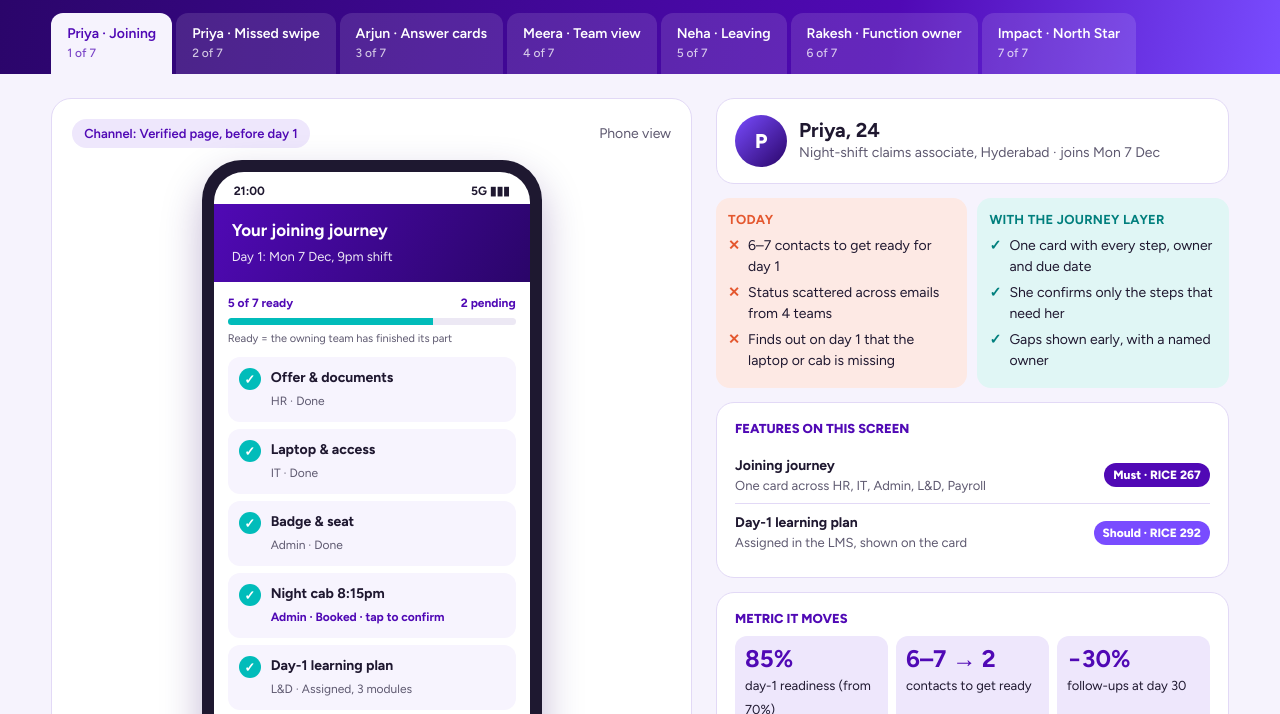
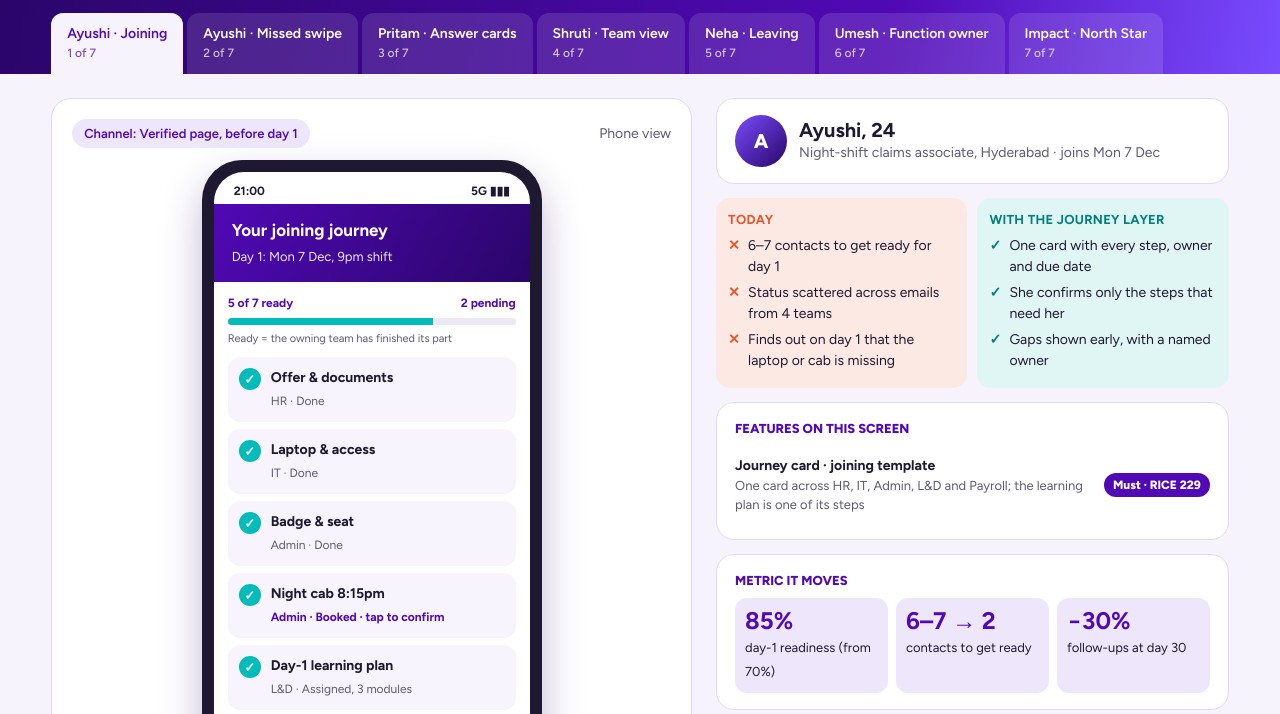
Before and after one commit to ksingha249/carelon-journey-prototype, a plain HTML site: page index.html in a window 1280 px wide. Shown: the part 85-799 px from the top of the page. Drawn offline with Linux system fonts and the light colour scheme.

Commit message:
Add files via upload

```diff
--- a/index.html
+++ b/index.html
@@ -139,7 +139,7 @@ const st={
   swipe:{step:'alert',out:'06:02',why:'Badge reader not working at Gate 2'},
   ans:{q:'',sel:null,fb:null},
   mgr:{nudged:{},filter:'all',toast:''},
-  leave:{after:false,slot:null,open:null,modal:false},
+  leave:{after:false,slot:null,open:null,modal:false,fb:null},
   own:{tab:'steps',offset:'D-10',toast:''}
 };
 const CARDS=[
@@ -149,37 +149,37 @@ const CARDS=[
  {id:'encash',k:'leave encashment exit settlement final',t:'Leave encashment when you leave',own:'Payroll',rev:'1 Nov 2026',next:'May 2027',pts:['Unused earned leave is paid in your full and final settlement','Your leaving journey shows the amount once Payroll calculates it','Questions go to the Payroll owner, not a general inbox'],act:'Open my leaving journey',sys:'Journey card',ret:'Answers once spread across the exit email chain.'}
 ];
 const SC=[
- {id:'joining',tab:'Priya · Joining',sub:'Must',chan:'Verified page, before day 1',dev:'phone',ini:'P',name:'Priya, 24',role:'Night-shift claims associate, Hyderabad · joins Mon 7 Dec',
+ {id:'joining',tab:'Ayushi · Joining',sub:'Must',chan:'Verified page, before day 1',dev:'phone',ini:'A',name:'Ayushi, 24',role:'Night-shift claims associate, Hyderabad · joins Mon 7 Dec',
   bef:['6–7 contacts to get ready for day 1','Status scattered across emails from 4 teams','Finds out on day 1 that the laptop or cab is missing'],
   aft:['One card with every step, owner and due date','She confirms only the steps that need her','Gaps shown early, with a named owner'],
-  feats:[['Joining journey','One card across HR, IT, Admin, L&D, Payroll','Must','267'],['Day-1 learning plan','Assigned in the LMS, shown on the card','Should','292']],
+  feats:[['Journey card · joining template','One card across HR, IT, Admin, L&D and Payroll; the learning plan is one of its steps','Must','229']],
   mets:[['85%','day-1 readiness (from 70%)'],['6–7 → 2','contacts to get ready'],['−30%','follow-ups at day 30']],
   tryit:'Open a row to see who owns it. Confirm the night cab, then enter bank details in Payroll\'s own form and watch the card update.'},
- {id:'swipe',tab:'Priya · Missed swipe',sub:'Should',chan:'Teams alert, mirrored by SMS',dev:'phone',ini:'P',name:'Priya, week 2',role:'Missed an out-swipe after a night shift',
+ {id:'swipe',tab:'Ayushi · Missed swipe',sub:'Should',chan:'Teams alert, mirrored by SMS',dev:'phone',ini:'A',name:'Ayushi, week 2',role:'Missed an out-swipe after a night shift',
   bef:['Learns at payslip time that her allowance was cut','Raises a ticket; it bounces between Payroll and T&A','Fix arrives after the cut-off'],
   aft:['Alert within a day, with the payroll cut-off date','One tap into the T&A system\'s own form','Manager approves in T&A; allowance protected'],
   feats:[['Missed-swipe alert','Reads the T&A feed, writes nothing back','Should','1,000']],
   mets:[['Before cut-off','swipes fixed in time'],['Falling','misrouted tickets']],
-  tryit:'Tap Fix now, submit the corrected out-time, then simulate Meera\'s approval.'},
- {id:'answers',tab:'Arjun · Answer cards',sub:'Should',chan:'Teams and intranet search',dev:'desk',ini:'A',name:'Arjun, 29',role:'Hybrid data analyst, Bengaluru',
+  tryit:'Tap Fix now, submit the corrected out-time, then simulate Shruti\'s approval.'},
+ {id:'answers',tab:'Pritam · Answer cards',sub:'Should',chan:'Teams and intranet search',dev:'desk',ini:'P',name:'Pritam, 29',role:'Hybrid data analyst, Bengaluru',
   bef:['Found two versions of the relocation policy','No idea which team owns the answer','Raises a ticket "just in case"'],
   aft:['One current card, with owner and review date','The old version is retired, not left beside it','"Not answered" routes to the owner with context'],
-  feats:[['Answer cards','About 50 owned, reviewed answers','Should','425'],['Targeted comms','Notices only to the sites and shifts affected','Should','708']],
+  feats:[['Answer cards','About 50 owned, reviewed answers','Should','425']],
   mets:[['60%','answered first time by a current card'],['Falling','misrouted tickets']],
   tryit:'Search "relocation" or tap a suggestion. Then answer "Did this help?" with No to see how it is routed.'},
- {id:'manager',tab:'Meera · Team view',sub:'Must',chan:'Teams tab for managers',dev:'desk',ini:'M',name:'Meera, 35',role:'Team lead, claims operations · 9 reports',
+ {id:'manager',tab:'Shruti · Team view',sub:'Must',chan:'Teams tab for managers',dev:'desk',ini:'S',name:'Shruti, 35',role:'Team lead, claims operations · 9 reports',
   bef:['Chases IT and Admin by email for every joiner','Learns about a missing laptop on day 1','Approves the same change in 4 systems'],
   aft:['At-risk steps flagged days ahead, with the owner','One nudge sends the owner full context','Her own steps sit in the same view'],
-  feats:[['Joining and leaving journeys','Manager view of each journey','Must','267 / 188'],['Approvals queue','All manager approvals in one place','R2','121']],
+  feats:[['Journey card','Manager view of each joining and leaving journey','Must','229'],['Approvals queue','All manager approvals in one place','R2','121']],
   mets:[['−50%','manager follow-ups per joiner'],['Improving','on-time hand-offs']],
   tryit:'Filter to At risk, nudge IT about Rahul\'s laptop, and schedule Neha\'s handover.'},
  {id:'leaving',tab:'Neha · Leaving',sub:'Must',chan:'Teams, then verified link after exit',dev:'phone',ini:'N',name:'Neha, 27',role:'Claims associate · last day Thu 31 Dec',
   bef:['5 contacts across HR, IT, Admin and Payroll','Worries whether final wages will arrive','After exit, only a general HR inbox'],
-  aft:['Every exit step on one card','A legal clock tracks final wages','Status after exit with a verified link, no login'],
-  feats:[['Leaving journey','Exit steps across five functions','Must','188'],['Legal clock','Final wages tracked to the 2-working-day window (scope per Legal)','Must','part of F2']],
+  aft:['Every exit step on one card','A legal clock tracks final wages','Status after exit, no login; her feedback improves the next cohort\'s steps'],
+  feats:[['Journey card · leaving template','Exit steps across five functions','Must','229'],['Legal clock','Final wages tracked to the 2-working-day window (scope per Legal)','Must','part of the card']],
   mets:[['95%','of in-scope leavers paid in the statutory window'],['98%','access removed on the last day']],
-  tryit:'Book a laptop return slot, then switch to "After exit" to see what Neha sees without a company login.'},
- {id:'owner',tab:'Rakesh · Function owner',sub:'Compact',chan:'Owner console',dev:'desk',ini:'R',name:'Rakesh, 41',role:'HR operations lead · owns HR\'s steps',
+  tryit:'Book a laptop return slot, then switch to "After exit" to see what Neha sees without a company login, and answer the feedback question that feeds the next cohort.'},
+ {id:'owner',tab:'Umesh · Function owner',sub:'Compact',chan:'Owner console',dev:'desk',ini:'U',name:'Umesh, 41',role:'HR operations lead · owns HR\'s steps',
   bef:['Gets tickets meant for other teams','Blamed when day 1 fails for any reason','No view of hand-offs to IT or Admin'],
   aft:['Sees only the steps HR owns, with due dates','Edits HR\'s steps; other teams\' steps are locked','Hand-off delays are visible, so blame is not'],
   feats:[['Journey compact','Each function keeps the "how"; owners and backups named','Must','base'],['Journey templates','Steps agreed by the council','Must','base']],
@@ -227,7 +227,7 @@ function rSwipe(){const s=st.swipe;let h;
  if(s.step==='alert'){h=`<div class="lock" style="height:100%;display:flex;flex-direction:column"><div class="sbar"><span>10:12</span><span>5G ▮▮▮</span></div><div class="clock">10:12</div><p style="text-align:center;margin:4px 0 20px;opacity:.85">Wednesday 16 December</p><div class="notif"><div class="app"><i></i>Teams · My Journey</div><b style="display:block;margin:6px 0 2px">Missed swipe last night</b><span style="font-size:14px">You swiped in at 20:58 on Tue 15 Dec but there is no out-swipe. Fix it before the payroll cut-off on Sun 20 Dec to keep your night-shift allowance.</span><div style="display:flex;gap:8px;margin-top:10px"><button class="btn sm" data-a="sfix">Fix now</button><button class="btn sm ghost" data-a="sfix">Later</button></div></div><div class="notif" style="opacity:.8"><div class="app"><i style="background:#44B8F3"></i>SMS · CGS-HR</div><span style="font-size:13px">Missed swipe on 15 Dec. Fix by 20 Dec in Teams or the T&A kiosk.</span></div></div>`}
  else{h=`<div class="sbar"><span>10:13</span><span>5G ▮▮▮</span></div><div class="ph" style="background:linear-gradient(120deg,#007F7D,#01BCBA)"><b>Attendance correction</b><span>Time & attendance system</span></div><div class="body">`;
   if(s.step==='form'){h+=`<span class="sys">T&A SYSTEM · opened from the alert</span><label class="f">Date</label><input class="inp" value="Tue 15 Dec · night shift" readonly><label class="f">In-swipe</label><input class="inp" value="20:58 (recorded)" readonly><label class="f" for="out">Out-time</label><select id="out" data-a="sout">${['05:58','06:02','06:15','06:30'].map(t=>`<option ${t===s.out?'selected':''}>${t}</option>`).join('')}</select><label class="f" for="why">Reason</label><select id="why" data-a="swhy">${['Badge reader not working at Gate 2','Forgot to swipe','Left with the team lead'].map(t=>`<option ${t===s.why?'selected':''}>${t}</option>`).join('')}</select><button class="btn full" style="margin-top:14px" data-a="ssub">Submit for approval</button>`}
-  else{const ok=s.step==='ok';h+=`<div class="row ${ok?'':'wait'}">${dot(ok?'ok':'w',ok?'✓':'…')}<span><b>${ok?'Approved by Meera':'Sent to Meera for approval'}</b><small>Out-time ${s.out} · ${s.why}</small></span></div><div class="row">${dot(ok?'ok':'n',ok?'✓':'2')}<span><b>Payroll cut-off Sun 20 Dec</b><small>${ok?'Fixed 4 days early · allowance protected':'4 days left'}</small></span></div>${ok?'':'<button class="btn ghost full" style="margin-top:8px" data-a="sappr">Simulate: Meera approves in T&A</button>'}<button class="btn sm ghost" style="margin-top:12px" data-a="sreset">Replay from the alert</button>`}
+  else{const ok=s.step==='ok';h+=`<div class="row ${ok?'':'wait'}">${dot(ok?'ok':'w',ok?'✓':'…')}<span><b>${ok?'Approved by Shruti':'Sent to Shruti for approval'}</b><small>Out-time ${s.out} · ${s.why}</small></span></div><div class="row">${dot(ok?'ok':'n',ok?'✓':'2')}<span><b>Payroll cut-off Sun 20 Dec</b><small>${ok?'Fixed 4 days early · allowance protected':'4 days left'}</small></span></div>${ok?'':'<button class="btn ghost full" style="margin-top:8px" data-a="sappr">Simulate: Shruti approves in T&A</button>'}<button class="btn sm ghost" style="margin-top:12px" data-a="sreset">Replay from the alert</button>`}
   h+=`</div>`}
  return phoneWrap(h)}
 
@@ -235,7 +235,7 @@ function rSwipe(){const s=st.swipe;let h;
 function rAns(){const s=st.ans;const q=s.q.trim().toLowerCase();
  const res=q?CARDS.filter(c=>q.split(/\s+/).some(w=>w.length>2&&(c.k+' '+c.t.toLowerCase()).includes(w))):[];
  const show=s.sel?CARDS.filter(c=>c.id===s.sel):res;
- let b=`<h2>Ask anything about work here</h2><div class="sub">Answers come from cards each function owns and reviews.</div><div class="comms"><b style="color:#1a6f99">●</b><span><b>Hyderabad · night shift:</b> the Gate 2 badge reader was replaced on Fri 11 Dec. <span style="color:#5e5970">Shown to you because you work night shifts at Hyderabad.</span></span></div><form class="search" data-f="ans"><input class="inp" id="q" placeholder="Try relocation, night allowance, cab" value="${s.q.replace(/"/g,'&quot;')}" aria-label="Search answers"><button class="btn">Search</button></form><div class="sugg">${CARDS.map(c=>`<button data-a="apick" data-v="${c.id}">${c.t}</button>`).join('')}</div>`;
+ let b=`<h2>Ask anything about work here</h2><div class="sub">Answers come from cards each function owns and reviews.</div><form class="search" data-f="ans"><input class="inp" id="q" placeholder="Try relocation, night allowance, cab" value="${s.q.replace(/"/g,'&quot;')}" aria-label="Search answers"><button class="btn">Search</button></form><div class="sugg">${CARDS.map(c=>`<button data-a="apick" data-v="${c.id}">${c.t}</button>`).join('')}</div>`;
  if((q||s.sel)&&!show.length)b+=`<div class="ac"><b>No card yet for "${s.q.replace(/</g,'&lt;')}".</b><p class="meta">Your question goes to the right owner with context, and becomes a card if others ask it too.</p></div>`;
  for(const c of show)b+=`<div class="ac"><h3>${c.t}</h3><div class="meta">Owner: ${c.own} · Reviewed ${c.rev} · Next review ${c.next}</div><ul>${c.pts.map(p=>`<li>${p}</li>`).join('')}</ul><button class="btn sm">${c.act} →</button> <span style="font-size:12px;color:#5e5970">opens the ${c.sys}</span><div class="retired">✓ ${c.ret}</div><div style="margin-top:10px;font-size:13px">Did this answer your question? <button class="btn sm ghost" data-a="afb" data-v="y">Yes</button> <button class="btn sm ghost" data-a="afb" data-v="n">No</button></div>${s.fb==='y'?'<div class="wtoast">Thanks. Counted as answered first time.</div>':s.fb==='n'?`<div class="wtoast">Sent to ${c.own} with your question and the card you saw. No new ticket form, and the owner replies here.</div>`:''}</div>`;
  if(!q&&!s.sel)b+=`<p class="meta">50 cards in the pilot, each with a named owner. A card past its review date is hidden until the owner re-confirms it.</p>`;
@@ -244,10 +244,10 @@ function rAns(){const s=st.ans;const q=s.q.trim().toLowerCase();
 /* ---------- 4 manager ---------- */
 function rMgr(){const s=st.mgr;
  const J=[
-  {id:'priya',n:'Priya Sharma',t:'j',ev:'Joining · day 1 Mon 7 Dec',r:5,of:7,risk:false,next:'Next: Bank & UAN · Payroll · due 12 Dec',act:null},
+  {id:'priya',n:'Ayushi Sharma',t:'j',ev:'Joining · day 1 Mon 7 Dec',r:5,of:7,risk:false,next:'Next: Bank & UAN · Payroll · due 12 Dec',act:null},
   {id:'rahul',n:'Rahul Verma',t:'j',ev:'Joining · day 1 Mon 14 Dec',r:3,of:7,risk:true,next:'At risk: laptop not allocated · IT (Vikram) · due 10 Dec',act:['Nudge IT','nudge']},
   {id:'neha',n:'Neha Iyer',t:'l',ev:'Leaving · last day Thu 31 Dec',r:1,of:8,risk:true,next:'At risk: knowledge handover not scheduled · You · due 24 Dec',act:['Schedule handover','mine']},
-  {id:'swipe',n:'Priya Sharma',t:'e',ev:'Attendance fix · Tue 15 Dec',r:1,of:2,risk:false,next:'Waiting for your approval in T&A · cut-off Sun 20 Dec',act:['Approve in T&A','ta']}];
+  {id:'swipe',n:'Ayushi Sharma',t:'e',ev:'Attendance fix · Tue 15 Dec',r:1,of:2,risk:false,next:'Waiting for your approval in T&A · cut-off Sun 20 Dec',act:['Approve in T&A','ta']}];
  const list=J.filter(j=>s.filter==='all'||j.risk);
  let b=`<h2>My team's journeys</h2><div class="sub">9 reports · Claims operations, Hyderabad</div><div class="kpis"><div class="kpi"><b>4</b><span>open journeys</span></div><div class="kpi"><b style="color:var(--ambdk)">${J.filter(j=>j.risk&&!s.nudged[j.id]).length}</b><span>at risk now</span></div><div class="kpi"><b>6</b><span>follow-ups this month (was 14)</span></div></div><div class="tabs2"><button aria-pressed="${s.filter==='all'}" data-a="mf" data-v="all">All</button><button aria-pressed="${s.filter==='risk'}" data-a="mf" data-v="risk">At risk</button><button disabled style="opacity:.55">Approvals queue · Release 2</button></div>`;
  for(const j of list){const done=s.nudged[j.id];
@@ -264,6 +264,7 @@ function rLeave(){const s=st.leave;
  let h=`<div class="sbar"><span>${s.after?'11:40':'16:05'}</span><span>5G ▮▮▮</span></div><div class="ph" style="background:linear-gradient(120deg,#2A0569,#794CFF)"><b>Your leaving journey</b><span>${s.after?'Verified link · no company login needed':'Last day: Thu 31 Dec'}</span></div><div class="body"><div class="seg" role="group" aria-label="When"><button aria-pressed="${!s.after}" data-a="lafter" data-v="0">Before last day</button><button aria-pressed="${s.after}" data-a="lafter" data-v="1">After exit</button></div>`;
  h+=`<div class="legal"><b>Legal clock · final wages</b><br>${s.after?'Paid on Mon 4 Jan, inside the 2-working-day window.':'Due within 2 working days of your last day: by Mon 4 Jan.'}<div class="bar"><i style="width:${s.after?100:15}%"></i></div></div><div class="prog"><span>${done} of ${steps.length} done</span></div>`;
  for(const x of steps){h+=`<button class="row ${x[2]==='w'?'wait':''}" ${x[3]?'data-a="lslot"':'disabled'}>${dot(x[2],x[2]==='ok'?'✓':x[2]==='w'?'…':'·')}<span><b>${x[0]}</b><small class="${x[3]&&!s.slot?'cta':''}">${x[1]}</small></span></button>`}
+ if(s.after)h+=s.fb?`<div class="det" style="margin-top:4px"><b>Thank you.</b> Your answers go to the monthly journey council, which updates the leaving steps for the next cohort.</div>`:`<div class="det" style="margin-top:4px"><b>2 quick questions</b><br>Did you have to chase anyone after your last day?<div style="display:flex;gap:6px;margin-top:6px"><button class="btn sm ghost" data-a="lfb" data-v="y">Yes</button><button class="btn sm ghost" data-a="lfb" data-v="n">No</button></div></div>`;
  h+=`</div><div class="foot"><button class="btn full">Talk to a person</button></div>`;
  if(s.modal)h+=`<div class="modal"><div class="sheet"><span class="sys">IT ASSET SYSTEM · opened from your journey</span><h3>Pick a return slot</h3><p style="margin:2px 0 8px;font-size:13px">Laptop and badge at the 4th-floor IT desk, Hyderabad.</p>${['Wed 30 Dec, 3pm','Thu 31 Dec, 11am','Thu 31 Dec, 2pm'].map(t=>`<button class="btn ghost full" style="margin-bottom:6px" data-a="lbook" data-v="${t}">${t}</button>`).join('')}</div></div>`;
  return phoneWrap(h)}
@@ -273,7 +274,7 @@ function rOwn(){const s=st.own;
  let b=`<h2>HR operations · steps I own</h2><div class="sub">Hyderabad pilot site · week 14</div><div class="tabs2"><button aria-pressed="${s.tab==='steps'}" data-a="otab" data-v="steps">My steps</button><button aria-pressed="${s.tab==='tpl'}" data-a="otab" data-v="tpl">Journey template</button></div>`;
  if(s.tab==='steps'){b+=`<div class="kpis"><div class="kpi"><b>91%</b><span>HR steps on time</span></div><div class="kpi"><b>14</b><span>misrouted tickets this week (was 41)</span></div><div class="kpi"><b>2</b><span>hand-offs waiting on IT</span></div></div><div class="scroll"><table><thead><tr><th>Step HR owns</th><th class="n">Open</th><th class="n">Due this week</th><th class="n">On time</th><th>Backup</th></tr></thead><tbody>${[['Offer & documents',12,5,'92%','Divya'],['Resignation acceptance',3,3,'100%','Divya'],['Relieving & experience letters',4,2,'88%','Sameer'],['Exit interview',3,1,'100%','Sameer']].map(r=>`<tr><td>${r[0]}</td><td class="n">${r[1]}</td><td class="n">${r[2]}</td><td class="n">${r[3]}</td><td>${r[4]}</td></tr>`).join('')}</tbody></table></div><p class="meta" style="margin-top:10px">Steps owned by IT, Admin, Payroll and L&D are not listed here: each function sees and works only its own steps, in its own system.</p>`}
  else{const T=[['Offer & documents','HR',s.offset,true],['Laptop & access','IT','D-5',false],['Badge & seat','Admin','D-3',false],['Night cab','Admin','D-2',false],['Day-1 learning plan','L&D','D-1',false],['Bank & UAN details','Payroll','D+5',false],['Background check','Vendor via HR','D-5',true]];
-  b+=`<div class="sub"><b>Joining journey · template v3</b> · agreed by the journey council on 12 Nov</div><div class="scroll"><table><thead><tr><th>Step</th><th>Owner</th><th>Due (from day 1)</th></tr></thead><tbody>${T.map((r,i)=>`<tr><td>${r[0]}</td><td><span class="tag ${r[3]?'t-j':'t-g'}">${r[1]}</span></td><td>${r[3]&&i===0?`<select data-a="ooff" aria-label="Due date for offer and documents" style="width:auto;font-size:14px;padding:4px 8px">${['D-14','D-10','D-7'].map(o=>`<option ${o===s.offset?'selected':''}>${o}</option>`).join('')}</select>`:r[3]?r[2]:`🔒 ${r[2]} <span style="color:#77718a;font-size:12px">owned by ${r[1]}</span>`}</td></tr>`).join('')}</tbody></table></div><p class="meta" style="margin-top:10px">HR edits HR's steps. A change to another team's step, or a new step, goes to the monthly journey council.</p>`;
+  b+=`<div class="sub"><b>Joining journey · template v3</b> · agreed by the journey council on 12 Nov</div><div class="scroll"><table><thead><tr><th>Step</th><th>Owner</th><th>Due (from day 1)</th></tr></thead><tbody>${T.map((r,i)=>`<tr><td>${r[0]}</td><td><span class="tag ${r[3]?'t-j':'t-g'}">${r[1]}</span></td><td>${r[3]&&i===0?`<select data-a="ooff" aria-label="Due date for offer and documents" style="width:auto;font-size:14px;padding:4px 8px">${['D-14','D-10','D-7'].map(o=>`<option ${o===s.offset?'selected':''}>${o}</option>`).join('')}</select>`:r[3]?r[2]:`🔒 ${r[2]} <span style="color:#77718a;font-size:12px">owned by ${r[1]}</span>`}</td></tr>`).join('')}</tbody></table></div><div class="retired">Changed after feedback in v3: night cab confirmation moved to D-2, after joiners said a day's notice was too late.</div><p class="meta" style="margin-top:10px">HR edits HR's steps. A change to another team's step, or a new step, goes to the monthly journey council.</p>`;
   if(s.toast)b+=`<div class="wtoast">${s.toast}</div>`}
  return deskWrap('Journey console · HR operations',['My steps','Template','Reports'],b)}
 
@@ -312,10 +313,11 @@ document.addEventListener('click',e=>{const t=e.target.closest('[data-a]');if(!t
   case 'apick':A.sel=v;A.q=CARDS.find(c=>c.id===v).t;A.fb=null;break;
   case 'afb':A.fb=v;break;
   case 'mf':M.filter=v;break;
-  case 'mact':{const k=t.dataset.k;M.nudged[v]=k==='nudge'?'Nudged IT':k==='mine'?'Handover set for Wed 24 Dec':'Approved in T&A';toast(M,k==='nudge'?'Nudge sent to Vikram in IT with Rahul\'s step, due date and day 1. You will see the update here; no email chain.':k==='mine'?'Handover meeting booked. Neha\'s card now shows it.':'Opened T&A and approved. Priya\'s allowance is protected.');break}
+  case 'mact':{const k=t.dataset.k;M.nudged[v]=k==='nudge'?'Nudged IT':k==='mine'?'Handover set for Wed 24 Dec':'Approved in T&A';toast(M,k==='nudge'?'Nudge sent to Vikram in IT with Rahul\'s step, due date and day 1. You will see the update here; no email chain.':k==='mine'?'Handover meeting booked. Neha\'s card now shows it.':'Opened T&A and approved. Ayushi\'s allowance is protected.');break}
   case 'lafter':L.after=v==='1';break;
   case 'lslot':L.modal=true;break;
   case 'lbook':L.slot=v;L.modal=false;break;
+  case 'lfb':L.fb=v;break;
   case 'otab':O.tab=v;break;
   default:return}
  render()});
```
Also changed, not shown: 1 other file.
